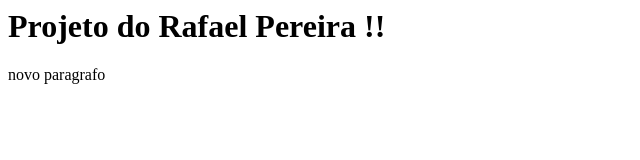
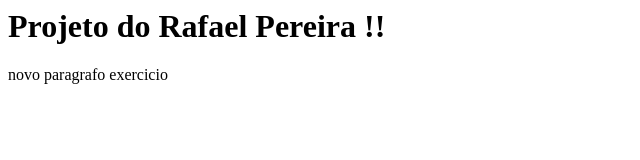
Before and after one commit to rafaelplsis/curso-git, a plain HTML site: page index.html in a window 1280 px wide. Shown: the full height of the page, 0-640 px from the left. Drawn offline with Linux system fonts and the light colour scheme.

Commit message:
exercicio testando sem mensagem

```diff
--- a/index.html
+++ b/index.html
@@ -3,6 +3,6 @@
     </head>
     <body>
         <h1>Projeto do Rafael Pereira !!</h1>
-        <p>novo paragrafo</p>
+        <p>novo paragrafo exercicio</p>
     </body>
 </html>
```
